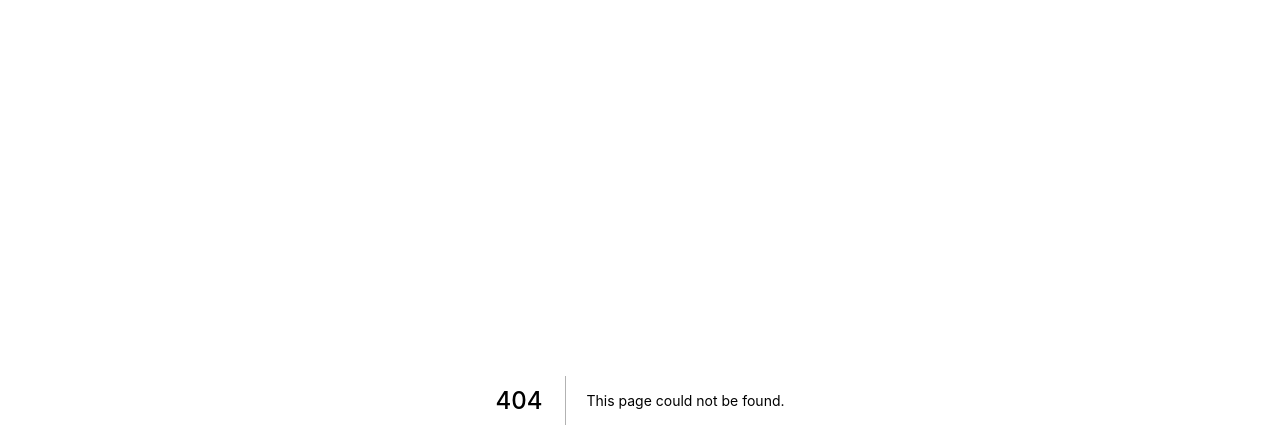
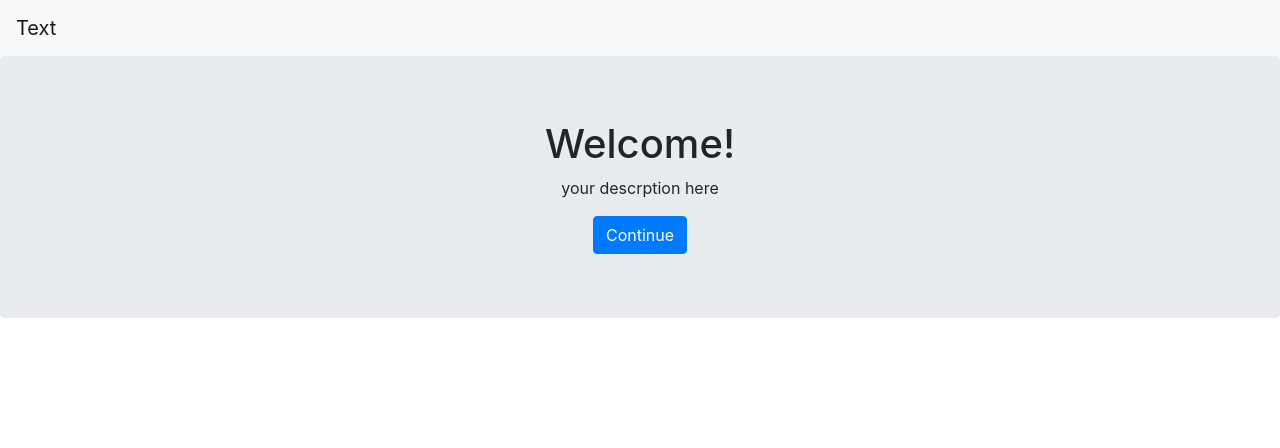
Before and after one commit to anxiousChair/grasspart, a Next.js app: page / in a window 1280 px wide. Before the commit this address had no page. Shown: the top 448 px of the page. Built offline with nearby package versions, Linux system fonts and the light colour scheme.

Commit message:
few changes

```diff
--- /dev/null
+++ b/components/Layout.js
@@ -0,0 +1,15 @@
+import Head from "next/head"
+
+
+export default function Layout(props){
+	return (
+		<div>
+			<Head>
+				<meta name="viewport" content="initial-scale=1.0, width=device-width" />
+			</Head>
+			<body>
+				{props.children}
+			</body>
+		</div>
+	)
+}
--- /dev/null
+++ b/pages/index.js
@@ -0,0 +1,20 @@
+import {Navbar,Button,Jumbotron} from "react-bootstrap"
+import Layout from "../components/Layout"
+import Link from "next/link"
+
+function Index(){
+	return (
+		<Layout>
+			<Navbar bg="light "variant="light">
+				<Navbar.Brand>Text</Navbar.Brand>
+			</Navbar>
+			<Jumbotron className="text-center">
+				<h1>Welcome!</h1>
+				<p>your descrption here</p>
+				<Link href="/browse"><Button variant="primary">Continue</Button></Link>
+			</Jumbotron>
+		</Layout>
+	)
+}
+
+export default Index
```
Also changed, not shown: components/CLink.js (added, +14 -0 lines), components/Item.js (added, +15 -0 lines), pages/browse.js (+28 -12 lines).
